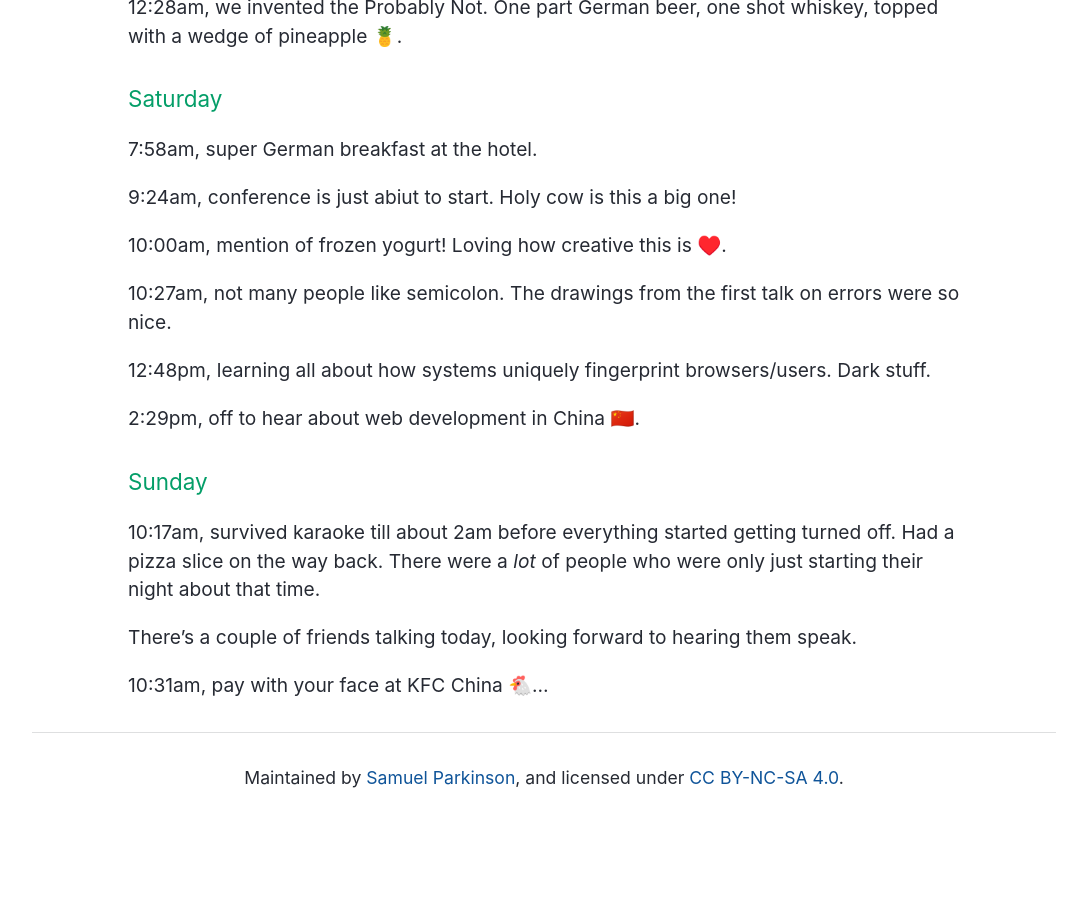
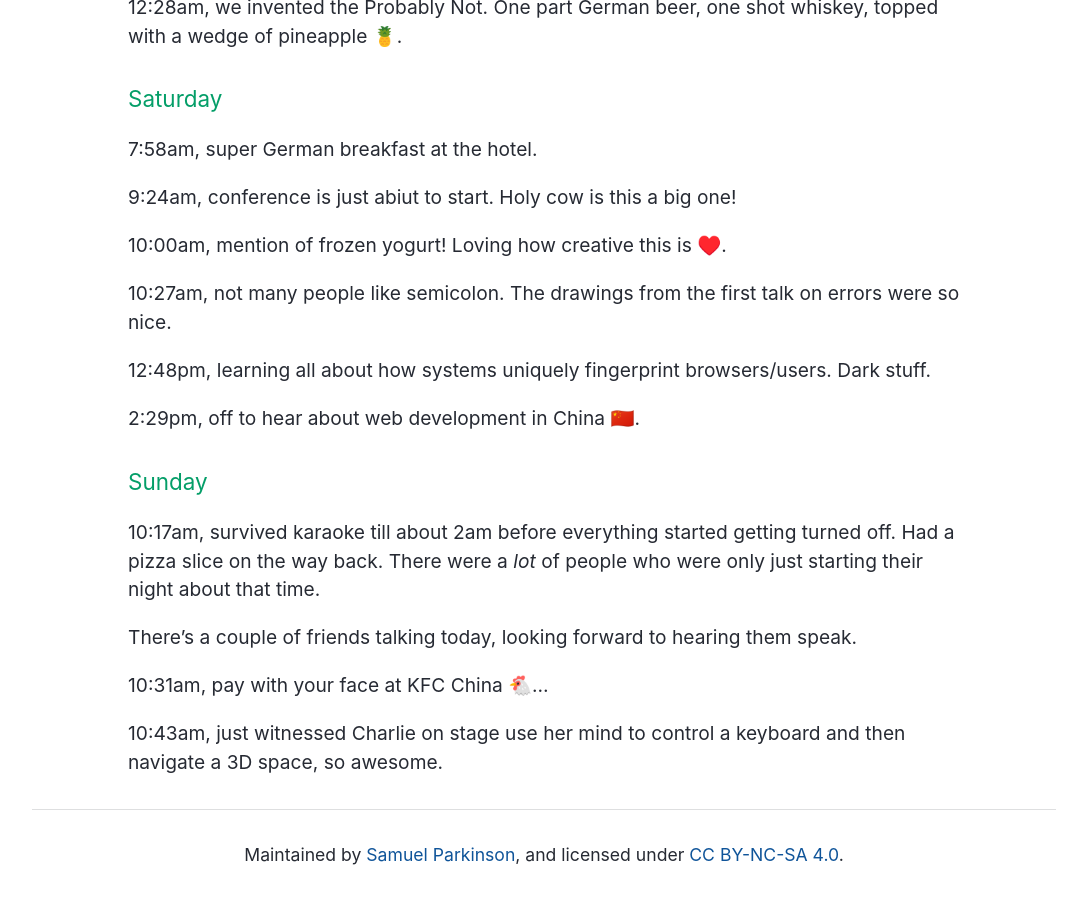
Before and after one commit to sjparkinson/uncomplicated.systems, a Jekyll site: the page built from _posts/2018-06-01-jsconf-eu.md, in a window 1280 px wide and 900 px high, scrolled down 1857 px. Shown: the whole window, without its empty margins (96-1183 px from the left). Built offline with Jekyll 4.4.1, drawn with Linux system fonts in a browser that asks for light colours; before the commit the page ends 2681 px from its top, so only the background shows below that.

Commit message:
Update 2018-06-01-jsconf-eu.md

```diff
--- a/_posts/2018-06-01-jsconf-eu.md
+++ b/_posts/2018-06-01-jsconf-eu.md
@@ -49,3 +49,5 @@ I'm off to JSConf EU this weekend, updates to follow.
 There's a couple of friends talking today, looking forward to hearing them speak.
 
 10:31am, pay with your face at KFC China 🐔...
+
+10:43am, just witnessed Charlie on stage use her mind to control a keyboard and then navigate a 3D space, so awesome.
```
